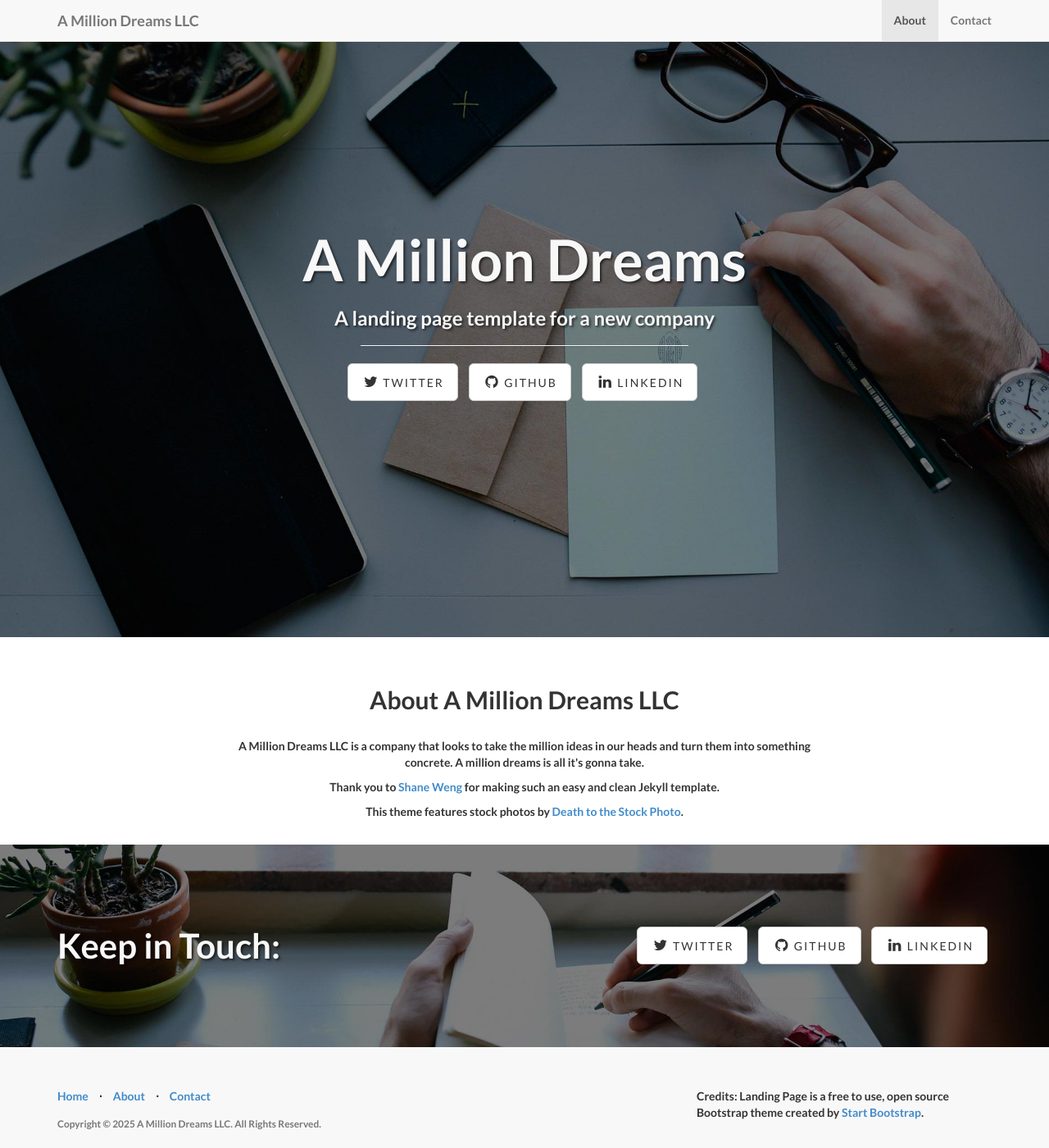
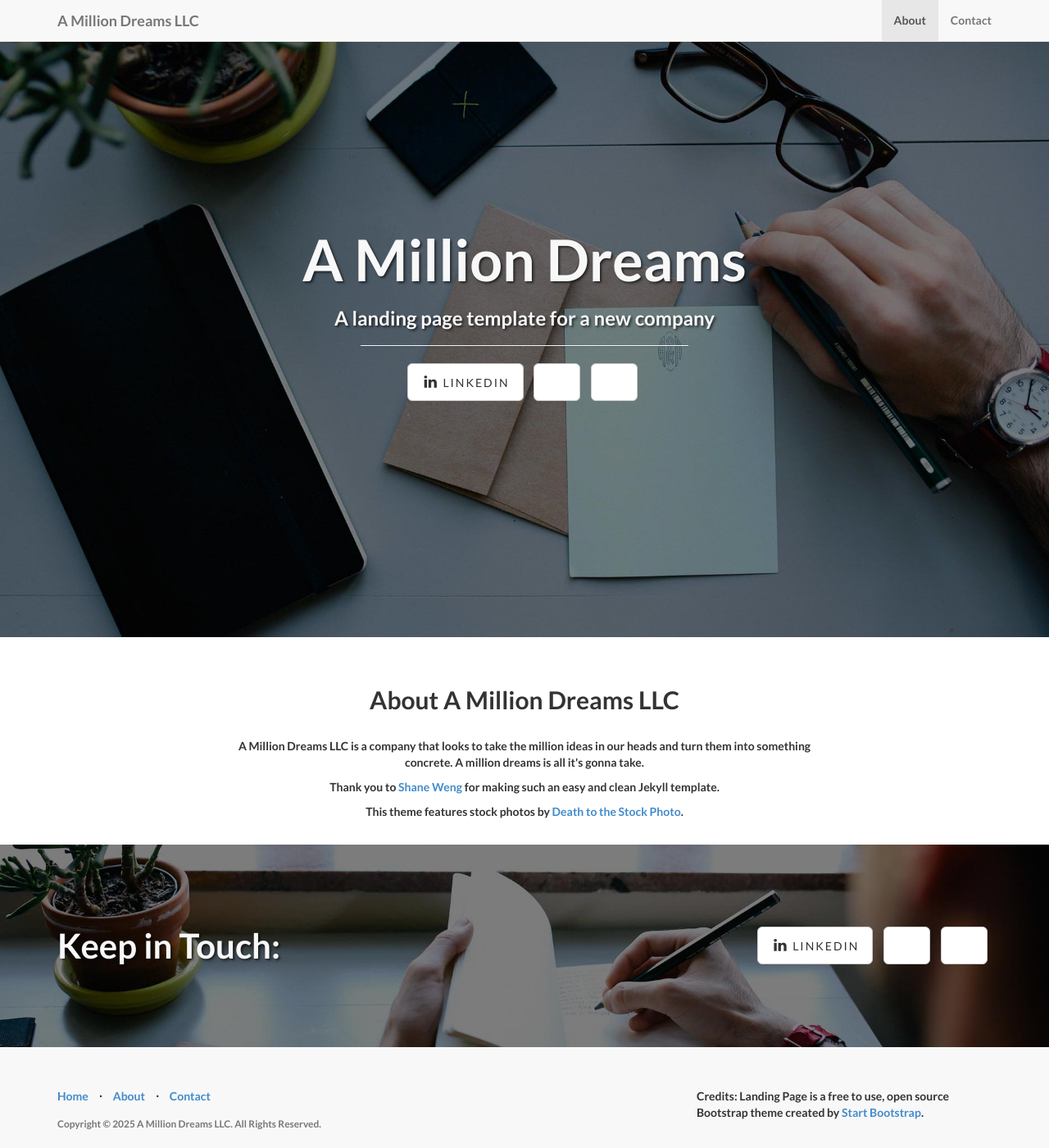
Before and after one commit to hackajesse/amilliondreams3, a Jekyll site: the page built from index.html, in a window 1280 px wide and 1400 px high. Shown: the whole window at 82% size. Built offline with Jekyll 4.4.1, drawn with Linux system fonts in a browser that asks for light colours; nearby versions of some CDN libraries; library files that are not in the unit come from our copies.

Commit message:
Remove github and twitter buttons

```diff
--- a/_config.yml
+++ b/_config.yml
@@ -26,9 +26,9 @@ permalink: pretty
 # ----------------------- #
 
 social:
-  - title: twitter
-    url:
-  - title: github
-    url:
   - title: linkedin
     url:
+  - title:
+    url:
+  - title:
+    url:
```
